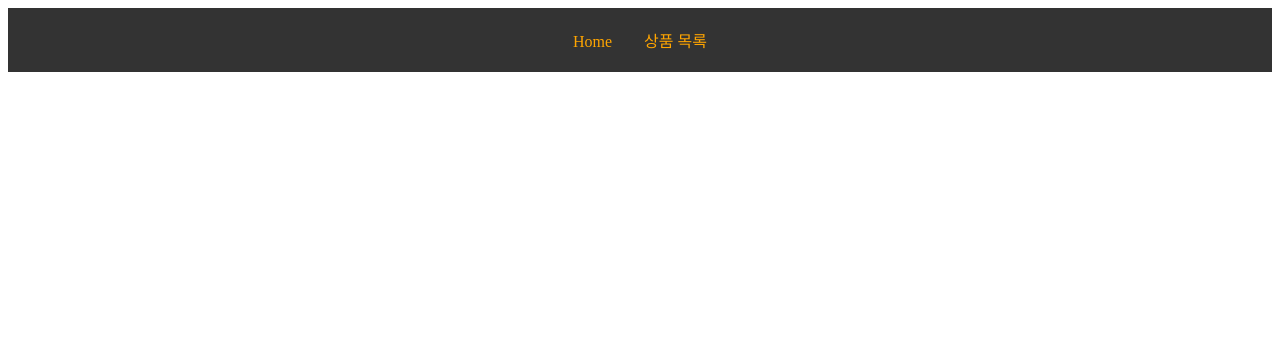
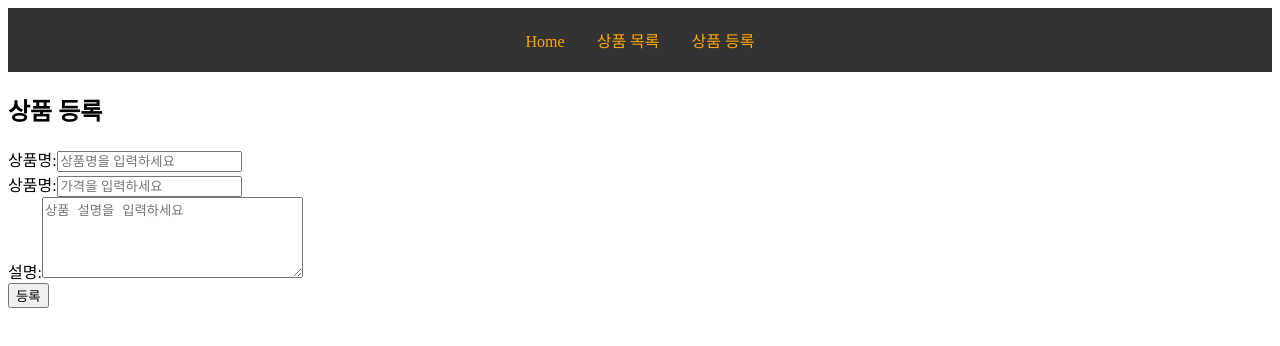
Before and after one commit to kiyongee2/product_shop, a React (Vite) app: page /add-product in a window 1280 px wide. Before the commit this address had no page. Shown: the top 346 px of the page. Built offline with nearby package versions, Linux system fonts and the light colour scheme.

Commit message:
상품 등록 추가

```diff
--- a/src/App.jsx
+++ b/src/App.jsx
@@ -5,6 +5,7 @@
 import Main from './layouts/Main'
 import ProductList from './pages/ProductList'
 import ProductInfo from './pages/ProductInfo'
+import AddProduct from './pages/AddProduct'
 
 function App() {
 
@@ -19,6 +20,7 @@
             <Route path="/products" element={<ProductList />} />
             {/* :id -> products/1과 같음  */}
             <Route path='/products/:id' element={<ProductInfo />} />
+            <Route path='/add-product' element={<AddProduct />} />
           </Routes>
         </BrowserRouter>
       </div>
--- a/src/layouts/Header.jsx
+++ b/src/layouts/Header.jsx
@@ -6,6 +6,7 @@
         <header className='header'>
             <Link to='/'>Home</Link>
             <Link to="/products">상품 목록</Link>
+            <Link to="/add-product">상품 등록</Link>
         </header>
     )
 }
--- a/src/layouts/Main.jsx
+++ b/src/layouts/Main.jsx
@@ -1,10 +1,16 @@
-
+import mainImage from '../assets/hero.png';
 
 const Main = () => {
 
     return(
         <main className="main">
             <h1>컴퓨터 주변 기기 판매</h1>
+            <section>
+                <p>최신 컴퓨터 주변 기기를 만나보세요!</p>
+                <div>
+                    <img src={mainImage} alt="컴퓨터 주변 기기" />
+                </div>
+            </section>
         </main>
     )
 }
--- /dev/null
+++ b/src/pages/AddProduct.jsx
@@ -0,0 +1,94 @@
+import { useState } from "react"
+import { useNavigate } from "react-router-dom"
+
+const AddProduct = () => {
+    // 통합 객체 선언
+    const [formData, setFormData] = useState({
+        name: '',
+        price: '',
+        description: ''
+    })
+
+    // 페이지 이동을 위한 훅
+    const navigate = useNavigate()
+
+    // 입력값 변경
+    const handleChange = (e) => {
+        console.log(e);
+        const { name, value } = e.target
+
+        setFormData({
+            ...formData,
+            [name]: value //변경된 값만 업데이트
+        })
+    }
+
+    // 폼 제출
+    const handleSubmit = (e) => {
+        e.preventDefault() //새로고침 방지
+
+        //입력값 검증
+        if(!formData.name.trim() || !formData.price.trim() ||
+            !formData.description.trim()){
+            alert('모든 필드를 입력해주세요')
+            return;  //즉시 종료
+        }
+
+        //가격 검증
+        if(isNaN(formData.price) || formData.price <= 0){
+           alert('모든 필드를 입력해주세요')
+           return;  //즉시 종료
+        }
+        console.log("상품 추가:", formData);
+        alert('상품이 등록되었습니다.')
+
+        //상품 목록 페이지 이동
+        navigate('/products')
+    }
+
+    return(
+        <section className="add-product">
+            <h2>상품 등록</h2>
+            <form onSubmit={handleSubmit}>
+                <div>
+                    <label htmlFor="name">상품명:</label>
+                    <input
+                        type="text"
+                        placeholder="상품명을 입력하세요"
+                        name="name"
+                        value={formData.name}
+                        onChange={handleChange}
+                    />
+                </div>
+                <div>
+                    <label htmlFor="price">상품명:</label>
+                    <input
+                        type="number"
+                        placeholder="가격을 입력하세요"
+                        min={1}
+                        name="price"
+                        value={formData.price}
+                        onChange={handleChange}
+                    />
+                </div>
+                <div>
+                    <label htmlFor="description">설명:</label>
+                    <textarea
+                        placeholder="상품 설명을 입력하세요"
+                        rows={5}
+                        cols={30}
+                        name="description"
+                        value={formData.description}
+                        onChange={handleChange}
+                    />
+                </div>
+                <div>
+                    <button type="submit">등록</button>
+                </div>
+
+            </form>
+        </section>
+    )
+}
+
+export default AddProduct
--- a/src/pages/ProductList.jsx
+++ b/src/pages/ProductList.jsx
@@ -16,6 +16,12 @@
                     <p>설명: {product.description}</p>
                 </div>
             ))}
+            <hr />
+            <div>
+                <Link to="/add-product">
+                    <button>상품 등록하기</button>
+                </Link>
+            </div>
         </section>
     )
 }
```
